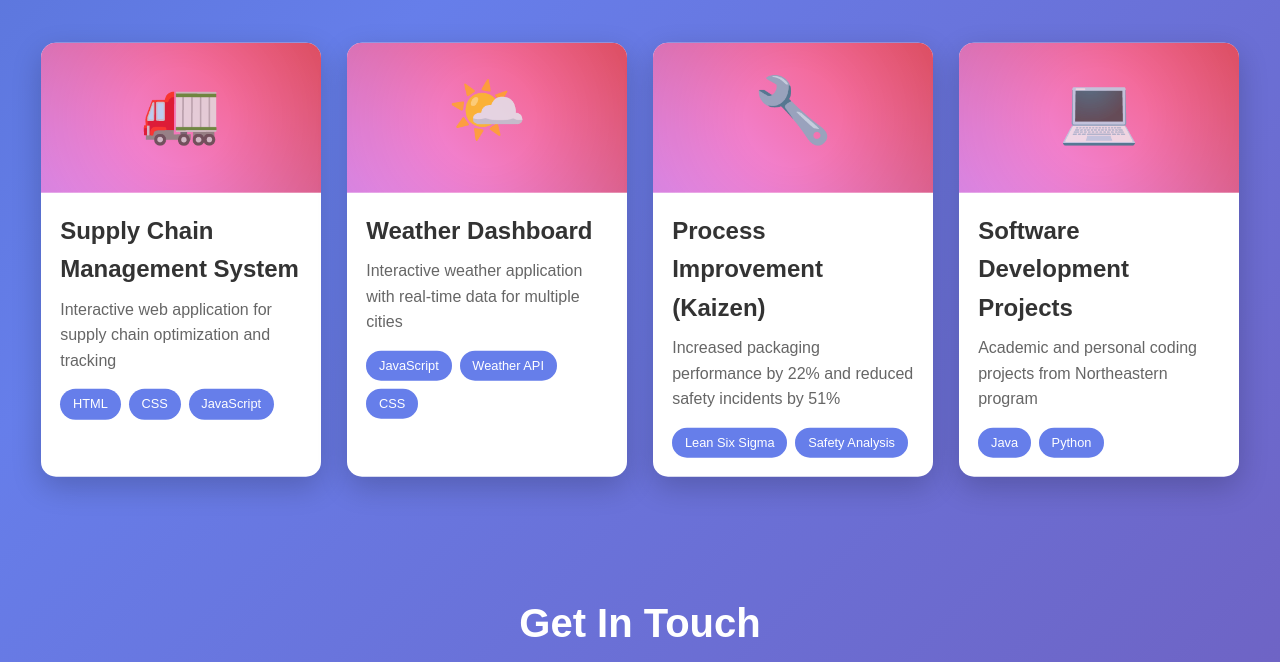
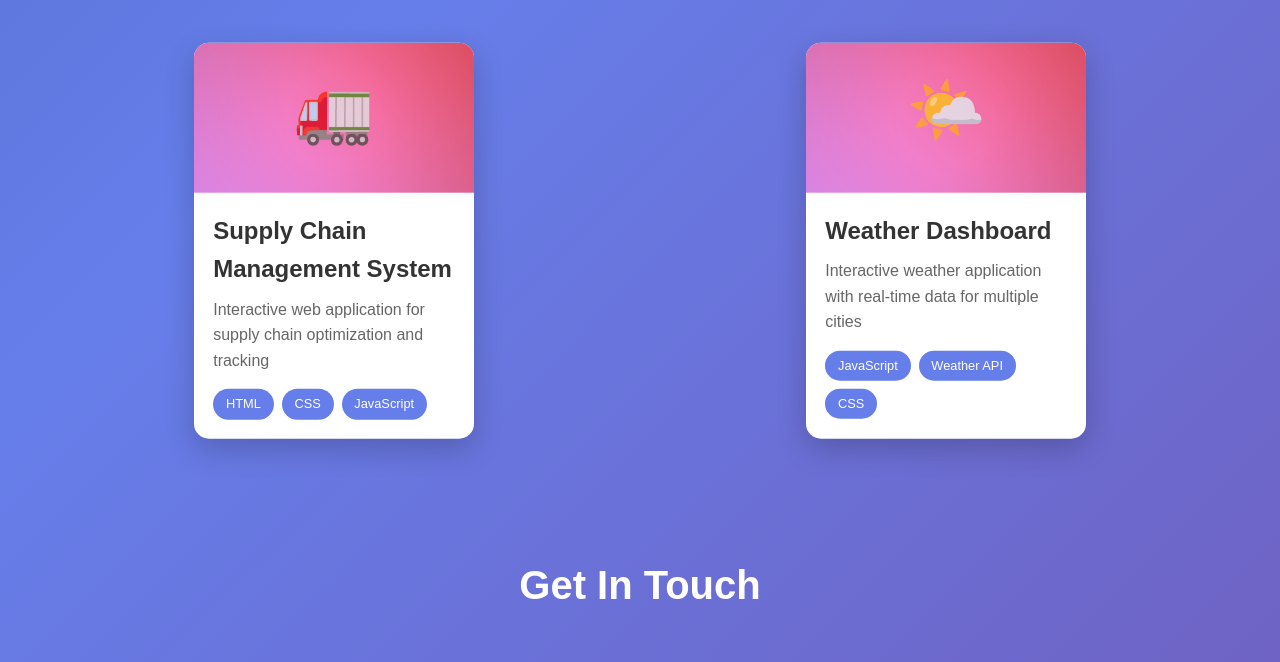
Before and after one commit to dmodi07/portfolio, a plain HTML site: page index.html in a window 1280 px wide. Shown: the part 689-1351 px from the top of the page. Drawn offline with Linux system fonts and the light colour scheme.

Commit message:
push changes

```diff
--- a/index.html
+++ b/index.html
@@ -71,33 +71,7 @@
                     </div>
                 </div>
 
-                <div class="project-card" data-project="3">
-                    <div class="project-image">
-                        <div class="placeholder-img">🔧</div>
-                    </div>
-                    <div class="project-content">
-                        <h3>Process Improvement (Kaizen)</h3>
-                        <p>Increased packaging performance by 22% and reduced safety incidents by 51%</p>
-                        <div class="tech-stack">
-                            <span>Lean Six Sigma</span>
-                            <span>Safety Analysis</span>
-                        </div>
-                    </div>
-                </div>
 
-                <div class="project-card" data-project="4">
-                    <div class="project-image">
-                        <div class="placeholder-img">💻</div>
-                    </div>
-                    <div class="project-content">
-                        <h3>Software Development Projects</h3>
-                        <p>Academic and personal coding projects from Northeastern program</p>
-                        <div class="tech-stack">
-                            <span>Java</span>
-                            <span>Python</span>
-                        </div>
-                    </div>
-                </div>
             </div>
         </section>
 
```
